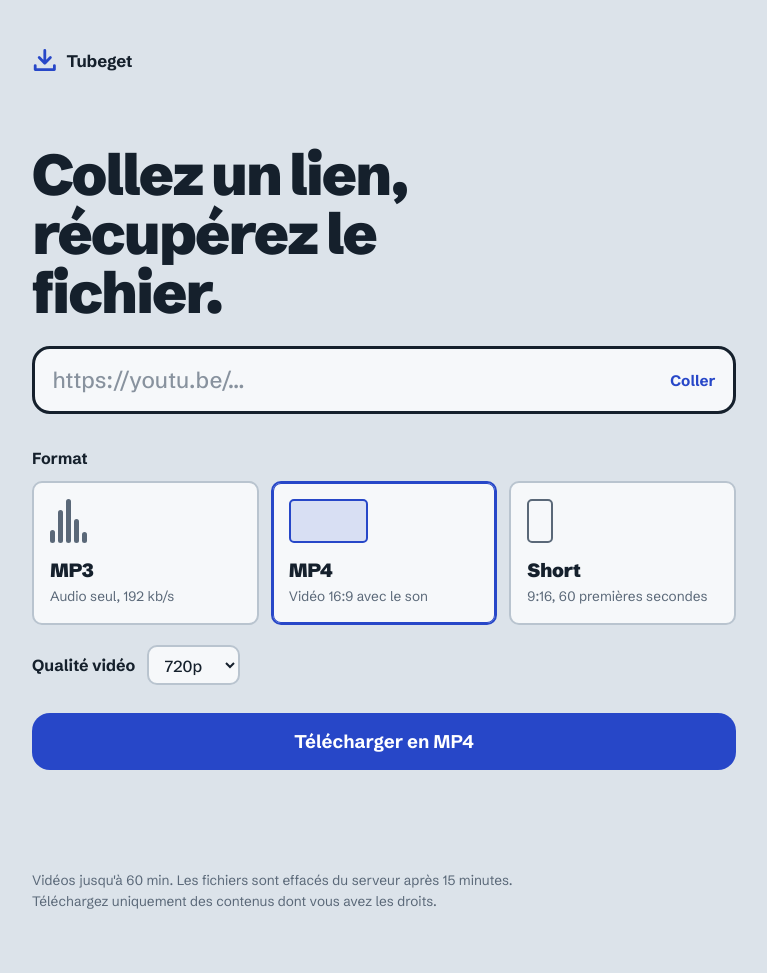
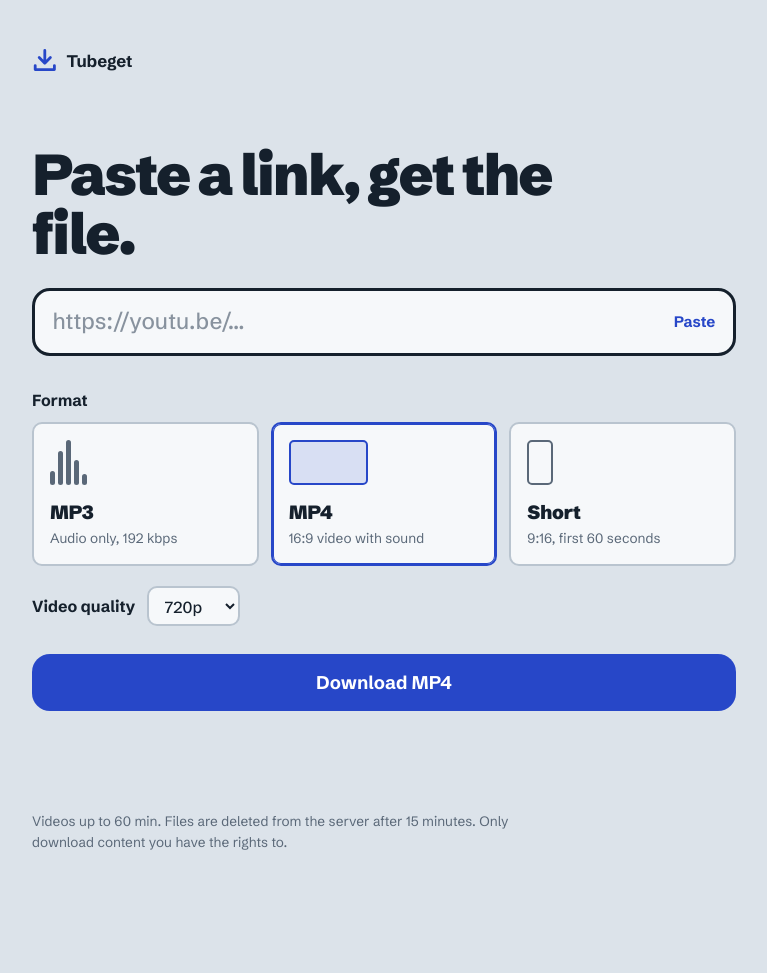
Before and after one commit to bagit25/ytb_downloader, a FastAPI app: page / in a window 1280 px wide. Shown: the whole page, without its empty margins (256-1023 px from the left). After the commit the page ends 850 px from the top, so only its background shows below. Run offline with FastAPI, Linux system fonts and the light colour scheme; parts of the project's set-up code (start-up, migrations or seed data) failed here and were passed over; some libraries are stand-ins or nearby versions.

Commit message:
Add files via upload

```diff
--- a/app/config.py
+++ b/app/config.py
@@ -33,6 +33,10 @@ PREFER_HLS = os.getenv("PREFER_HLS", "1") not in ("0", "false", "no", "")
 # Optional comma-separated yt-dlp player clients, e.g. "default,web_safari".
 YTDLP_CLIENTS = [c.strip() for c in os.getenv("YTDLP_CLIENTS", "").split(",") if c.strip()]
 
+# Sites allowed to embed the app in an iframe (CSP frame-ancestors syntax).
+FRAME_ANCESTORS = os.getenv(
+    "FRAME_ANCESTORS", "'self' https://digitplans.com https://*.digitplans.com")
+
 ALLOWED_HOSTS = {
     "youtube.com", "www.youtube.com", "m.youtube.com",
     "music.youtube.com", "youtu.be", "www.youtu.be",
--- a/app/main.py
+++ b/app/main.py
@@ -19,6 +19,14 @@ app = FastAPI(title=config.APP_NAME, docs_url=None, redoc_url=None)
 app.mount("/static", StaticFiles(directory=BASE / "static"), name="static")
 templates = Jinja2Templates(directory=BASE / "templates")
 jobs = JobManager()
+
+
+@app.middleware("http")
+async def frame_policy(request: Request, call_next):
+    # Only the sites listed in FRAME_ANCESTORS may show the app in an iframe.
+    response = await call_next(request)
+    response.headers["Content-Security-Policy"] = f"frame-ancestors {config.FRAME_ANCESTORS}"
+    return response
 
 
 @app.exception_handler(UserError)
@@ -56,7 +64,7 @@ async def create_job(request: Request, url: str = Form(...),
 async def job_status(job_id: str):
     job = jobs.get(job_id)
     if not job:
-        raise HTTPException(404, "Tâche introuvable ou expirée.")
+        raise HTTPException(404, "Job not found or expired.")
     return job.public()
 
 
@@ -64,7 +72,7 @@ async def job_status(job_id: str):
 async def job_file(job_id: str):
     job = jobs.get(job_id)
     if not job or job.status != "done" or not job.file or not job.file.exists():
-        raise HTTPException(404, "Fichier introuvable ou expiré.")
+        raise HTTPException(404, "File not found or expired.")
     media = "audio/mpeg" if job.filename.endswith(".mp3") else "video/mp4"
     return FileResponse(job.file, media_type=media, filename=job.filename)
 
--- a/app/static/app.js
+++ b/app/static/app.js
@@ -4,10 +4,23 @@
   const preview = $("preview"), qualityRow = $("quality-row"), quality = $("quality");
   const progress = $("progress"), fill = $("bar-fill");
 
-  const LABELS = { mp3: "Télécharger en MP3", mp4: "Télécharger en MP4", short: "Créer le Short" };
+  const LABELS = { mp3: "Download MP3", mp4: "Download MP4", short: "Create Short" };
   let infoTimer = null, lastInfoUrl = "", busy = false;
 
   const fmt = () => form.querySelector('input[name="format"]:checked').value;
+
+  // When shown in an iframe, tell the parent page how tall the app is,
+  // so the frame can grow and shrink with it (no inner scrollbar).
+  const embedded = window.self !== window.top;
+  function postHeight() {
+    if (!embedded) return;
+    const h = Math.ceil($("shell").getBoundingClientRect().height);
+    window.parent.postMessage({ type: "tubeget:height", height: h }, "*");
+  }
+  if (embedded) {
+    if ("ResizeObserver" in window) new ResizeObserver(postHeight).observe($("shell"));
+    window.addEventListener("load", postHeight);
+  }
 
   function setStatus(text, kind = "") {
     statusEl.className = "status" + (kind ? " " + kind : "");
@@ -31,14 +44,14 @@
     const url = urlEl.value.trim();
     if (!url || url === lastInfoUrl) return;
     lastInfoUrl = url;
-    setStatus("Lecture du lien…");
+    setStatus("Reading the link…");
     try {
       const res = await fetch("/api/info?url=" + encodeURIComponent(url));
       const data = await res.json();
       if (url !== urlEl.value.trim()) return;            // user typed something else
-      if (!res.ok) throw new Error(data.error || data.detail || "Lien illisible.");
+      if (!res.ok) throw new Error(data.error || data.detail || "This link could not be read.");
       $("thumb").src = data.thumbnail || "";
-      $("title").textContent = data.title || "Sans titre";
+      $("title").textContent = data.title || "Untitled";
       $("meta").textContent = [data.channel, duration(data.duration)].filter(Boolean).join(", ");
       preview.hidden = false;
       for (const opt of quality.options) opt.disabled = !data.qualities.includes(+opt.value);
@@ -46,7 +59,7 @@
         quality.value = String(data.qualities[data.qualities.length - 1]);
       }
       const tooLong = data.duration && data.duration > data.max_duration;
-      setStatus(tooLong ? "Vidéo trop longue pour MP3/MP4 ; le format Short reste possible." : "");
+      setStatus(tooLong ? `This video is longer than ${Math.round(data.max_duration / 60)} minutes and cannot be downloaded.` : "");
     } catch (e) {
       preview.hidden = true;
       setStatus(e.message, "error");
@@ -74,14 +87,14 @@
     try {
       const res = await fetch("/api/jobs/" + id);
       const job = await res.json();
-      if (!res.ok) throw new Error(job.detail || "Tâche introuvable.");
+      if (!res.ok) throw new Error(job.detail || "Job not found.");
       if (job.status === "error") throw new Error(job.message);
       if (job.status === "done") {
         showProgress(100);
         const href = "/api/jobs/" + id + "/file";
         statusEl.className = "status";
         statusEl.innerHTML = "";
-        statusEl.append("Fichier prêt : ");
+        statusEl.append("File ready: ");
         const a = Object.assign(document.createElement("a"), { href, textContent: job.filename });
         statusEl.append(a);
         a.click();
@@ -90,8 +103,8 @@
       }
       const waiting = job.status === "queued";
       showProgress(job.status === "processing" || !job.progress ? null : job.progress);
-      setStatus(waiting ? "En file d'attente…" : (job.message || "Téléchargement…") +
-        (job.progress && job.status === "downloading" ? " " + Math.round(job.progress) + " %" : ""));
+      setStatus(waiting ? "Waiting in line…" : (job.message || "Downloading…") +
+        (job.progress && job.status === "downloading" ? " " + Math.round(job.progress) + "%" : ""));
       setTimeout(() => poll(id), 1000);
     } catch (e) {
       progress.hidden = true;
@@ -103,17 +116,17 @@
   form.addEventListener("submit", async (ev) => {
     ev.preventDefault();
     if (busy) return;
-    if (!urlEl.value.trim()) { setStatus("Collez d'abord un lien.", "error"); urlEl.focus(); return; }
+    if (!urlEl.value.trim()) { setStatus("Paste a link first.", "error"); urlEl.focus(); return; }
     busy = true;
     go.disabled = true;
-    go.textContent = "Préparation…";
+    go.textContent = "Preparing…";
     showProgress(null);
-    setStatus("Envoi de la demande…");
+    setStatus("Sending the request…");
     try {
       const body = new FormData(form);
       const res = await fetch("/api/jobs", { method: "POST", body });
       const job = await res.json();
-      if (!res.ok) throw new Error(job.error || job.detail || "Demande refusée.");
+      if (!res.ok) throw new Error(job.error || job.detail || "The request was refused.");
       poll(job.id);
     } catch (e) {
       progress.hidden = true;
@@ -132,7 +145,7 @@
       scheduleInfo(0);
     } catch {
       urlEl.focus();
-      setStatus("Collez le lien avec Ctrl+V (ou appui long sur mobile).");
+      setStatus("Paste the link with Ctrl+V (or long-press on mobile).");
     }
   });
 
--- a/app/static/style.css
+++ b/app/static/style.css
@@ -180,3 +180,9 @@ button:focus-visible, select:focus-visible { outline: 3px solid var(--cobalt); o
 @media (prefers-reduced-motion: reduce) {
   *, *::before, *::after { animation: none !important; transition: none !important; }
 }
+
+/* Inside an iframe: no full-viewport height (avoids a resize loop) and a tighter top. */
+.embedded body { min-height: 0; }
+.embedded .shell { padding-top: 1.25rem; padding-bottom: 1.5rem; }
+.embedded .brand { margin-bottom: 1.5rem; }
+.embedded .foot { margin-top: 2rem; }
--- a/app/templates/index.html
+++ b/app/templates/index.html
@@ -1,30 +1,31 @@
 <!doctype html>
-<html lang="fr">
+<html lang="en">
 <head>
   <meta charset="utf-8">
   <meta name="viewport" content="width=device-width, initial-scale=1">
-  <title>{{ app_name }} — vidéo et audio depuis un lien</title>
-  <meta name="description" content="Collez un lien de vidéo, choisissez MP3, MP4 ou Short 9:16, et récupérez le fichier.">
+  <title>{{ app_name }} — video and audio from a link</title>
+  <meta name="description" content="Paste a video link, choose MP3, MP4 or a 9:16 Short, and get the file.">
+  <script>if (window.self !== window.top) document.documentElement.classList.add("embedded");</script>
   <link rel="preconnect" href="https://fonts.googleapis.com">
   <link rel="preconnect" href="https://fonts.gstatic.com" crossorigin>
   <link href="https://fonts.googleapis.com/css2?family=Schibsted+Grotesk:wght@400;500;700;900&display=swap" rel="stylesheet">
-  <link rel="stylesheet" href="{{ url_for('static', path='style.css') }}">
+  <link rel="stylesheet" href="{{ url_for('static', path='style.css') }}?v=2">
   <link rel="icon" href="{{ url_for('static', path='favicon.svg') }}" type="image/svg+xml">
 </head>
 <body>
-  <main class="shell">
+  <main class="shell" id="shell">
     <header class="brand">
       <svg class="brand-mark" viewBox="0 0 32 32" aria-hidden="true"><path d="M16 3v16m-7-7 7 7 7-7" fill="none" stroke-width="3.5" stroke-linecap="round" stroke-linejoin="round"/><path d="M4 22v5h24v-5" fill="none" stroke-width="3.5" stroke-linecap="round" stroke-linejoin="round"/></svg>
       <span>{{ app_name }}</span>
     </header>
 
     <form id="form" class="tool" novalidate>
-      <h1><label for="url">Collez un lien, récupérez le fichier.</label></h1>
+      <h1><label for="url">Paste a link, get the file.</label></h1>
 
       <div class="field">
         <input id="url" name="url" type="url" inputmode="url" autocomplete="off" spellcheck="false"
                placeholder="https://youtu.be/…" required aria-describedby="status">
-        <button type="button" id="paste" class="ghost">Coller</button>
+        <button type="button" id="paste" class="ghost">Paste</button>
       </div>
 
       <section id="preview" class="preview" hidden aria-live="polite">
@@ -41,24 +42,24 @@
           <input type="radio" name="format" value="mp3">
           <span class="glyph g-audio" aria-hidden="true"><i></i><i></i><i></i><i></i><i></i></span>
           <span class="fmt-name">MP3</span>
-          <span class="fmt-desc">Audio seul, 192 kb/s</span>
+          <span class="fmt-desc">Audio only, 192 kbps</span>
         </label>
         <label class="fmt">
           <input type="radio" name="format" value="mp4" checked>
           <span class="glyph g-wide" aria-hidden="true"></span>
           <span class="fmt-name">MP4</span>
-          <span class="fmt-desc">Vidéo 16:9 avec le son</span>
+          <span class="fmt-desc">16:9 video with sound</span>
         </label>
         <label class="fmt">
           <input type="radio" name="format" value="short">
           <span class="glyph g-tall" aria-hidden="true"></span>
           <span class="fmt-name">Short</span>
-          <span class="fmt-desc">9:16, {{ short_seconds }} premières secondes</span>
+          <span class="fmt-desc">9:16, first {{ short_seconds }} seconds</span>
         </label>
       </fieldset>
 
       <div id="quality-row" class="quality">
-        <label for="quality">Qualité vidéo</label>
+        <label for="quality">Video quality</label>
         <select id="quality" name="quality">
           <option value="360">360p</option>
           <option value="480">480p</option>
@@ -67,7 +68,7 @@
         </select>
       </div>
 
-      <button id="go" class="primary" type="submit">Télécharger en MP4</button>
+      <button id="go" class="primary" type="submit">Download MP4</button>
 
       <div class="progress" id="progress" hidden>
         <div class="bar"><span id="bar-fill"></span></div>
@@ -76,10 +77,10 @@
     </form>
 
     <footer class="foot">
-      <p>Vidéos jusqu'à {{ max_minutes }} min. Les fichiers sont effacés du serveur après 15 minutes.
-         Téléchargez uniquement des contenus dont vous avez les droits.</p>
+      <p>Videos up to {{ max_minutes }} min. Files are deleted from the server after 15 minutes.
+         Only download content you have the rights to.</p>
     </footer>
   </main>
-  <script src="{{ url_for('static', path='app.js') }}" defer></script>
+  <script src="{{ url_for('static', path='app.js') }}?v=2" defer></script>
 </body>
 </html>
```
Also changed, not shown: app/downloader.py (+23 -23 lines).
